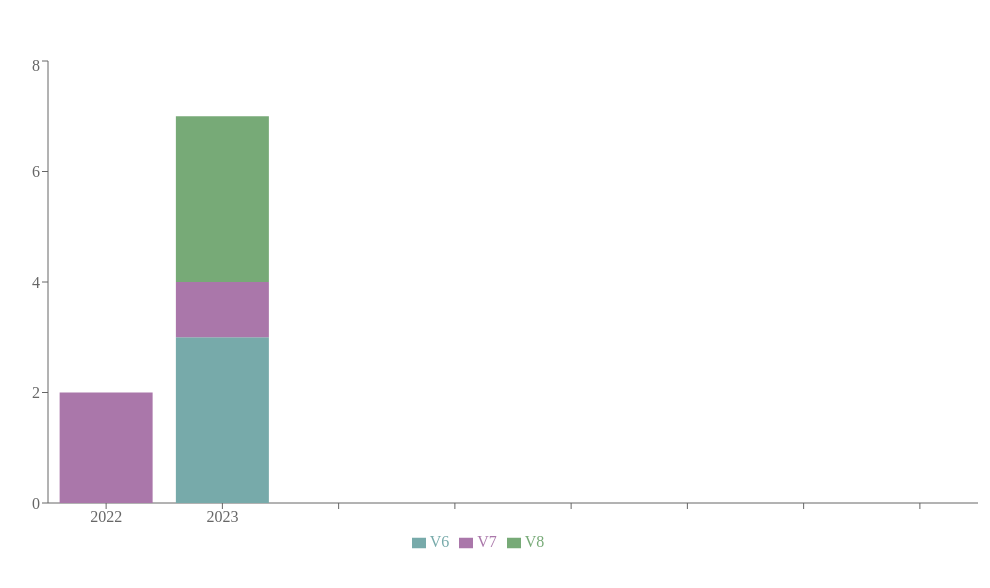
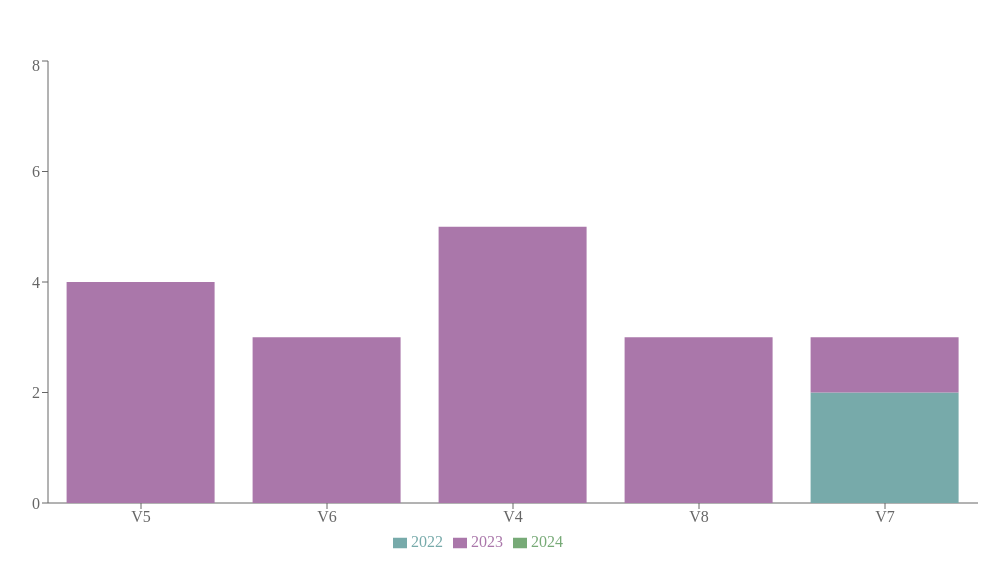
Before and after one commit to TheScendant/ModernSendStatsClient, a React (Create React App) app: page / in a window 1280 px wide. Shown: the part 102-690 px from the top of the page, without its empty margins (165-1155 px from the left). Built offline with nearby package versions, Linux system fonts and the light colour scheme.

Commit message:
add timeline and pyramid

```diff
--- a/src/HomePage.tsx
+++ b/src/HomePage.tsx
@@ -1,7 +1,8 @@
 import React from "react";
 import { UserContext } from "./contexts/UserContext";
+import styled from "styled-components";
 import { PyramidGraph } from "./PyramidGraph";
-import styled from "styled-components";
+import { TimelineGraph } from "./TimelineGraph";
 
 const Home = styled.div`
   width: 100vw;
@@ -18,7 +19,7 @@ export const HomePage = () => {
   }
   return (
     <Home>
-
+      <TimelineGraph />
       <PyramidGraph />
     </Home>
   );
--- a/src/PyramidGraph.tsx
+++ b/src/PyramidGraph.tsx
@@ -1,20 +1,19 @@
-import React from 'react'
 import {
-  BarChart, Bar, XAxis, YAxis, CartesianGrid, Legend
+  BarChart, Bar, XAxis, YAxis, Legend
 } from 'recharts';
 import { useSendContext } from './contexts/SendContext';
 
 export const PyramidGraph = () => {
-  const { boulderData } = useSendContext();
+  const { pyramidData } = useSendContext();
 
   return (
-    <BarChart width={1000} height={500} data={boulderData} >
-      <XAxis dataKey="year" />
+    <BarChart width={1000} height={500} data={pyramidData} >
+      <XAxis dataKey="grade" />
       <YAxis />
       <Legend />
-      <Bar dataKey="V6" stackId="a" fill="#7aa" />
-      <Bar dataKey="V7" stackId="a" fill="#a7a" />
-      <Bar dataKey="V8" stackId="a" fill="#7a7" />
+      <Bar dataKey="2022" stackId="a" fill="#7aa" />
+      <Bar dataKey="2023" stackId="a" fill="#a7a" />
+      <Bar dataKey="2024" stackId="a" fill="#7a7" />
     </BarChart>
   )
 }
--- a/src/contexts/SendContext.tsx
+++ b/src/contexts/SendContext.tsx
@@ -2,12 +2,13 @@ import React, { PropsWithChildren } from "react";
 import boulders, { Boulder } from "../sendData/boulders";
 
 type Context = {
-  boulderData: any[];
+  timelineData: any[];
+  pyramidData: any[];
 };
 
 const SendContext = React.createContext({} as Context);
 
-const getAccumulatedBoulders = (boulders: Boulder[]) =>
+const getTimelineData = (boulders: Boulder[]) =>
   boulders.reduce((acc: any, curr: Boulder) => {
     const date = new Date(curr.date);
     const year = date.getFullYear().toString();
@@ -29,17 +30,47 @@ const getAccumulatedBoulders = (boulders: Boulder[]) =>
 
       return {
         ...acc,
-        ...yearData,
+        [year]: yearData
+      };
+    }
+  }, {});
+
+
+const getPyramidData = (boulders: Boulder[]) =>
+  boulders.reduce((acc: any, curr: Boulder) => {
+    const { grade } = curr;
+    const date = new Date(curr.date);
+    const year = date.getFullYear().toString();
+
+    // year not saved so create new year object
+    if (!acc[grade]) {
+      return {
+        ...acc,
+        [grade]: {
+          grade,
+          [year]: 1,
+        },
+      };
+    } else {
+      const gradeData = acc[grade];
+      // if we have this grade add 1, if not set as 1
+      gradeData[year] = gradeData[year] ? gradeData[year] + 1 : 1;
+
+      return {
+        ...acc,
+        [grade]: gradeData
       };
     }
   }, {});
 
 export const SendContextProvider = ({ children }: PropsWithChildren) => {
 
-  const pyramidData = getAccumulatedBoulders(boulders)
-  const boulderData = Object.values(pyramidData)
+  const timeline = getTimelineData(boulders)
+  const pyramid = getPyramidData(boulders)
+  const timelineData = Object.values(timeline)
+  const pyramidData = Object.values(pyramid)
 
-  const value = { boulderData };
+  const value = { pyramidData, timelineData };
   return <SendContext.Provider value={value}>{children}</SendContext.Provider>;
 };
 export const useSendContext = () => React.useContext(SendContext);
```
